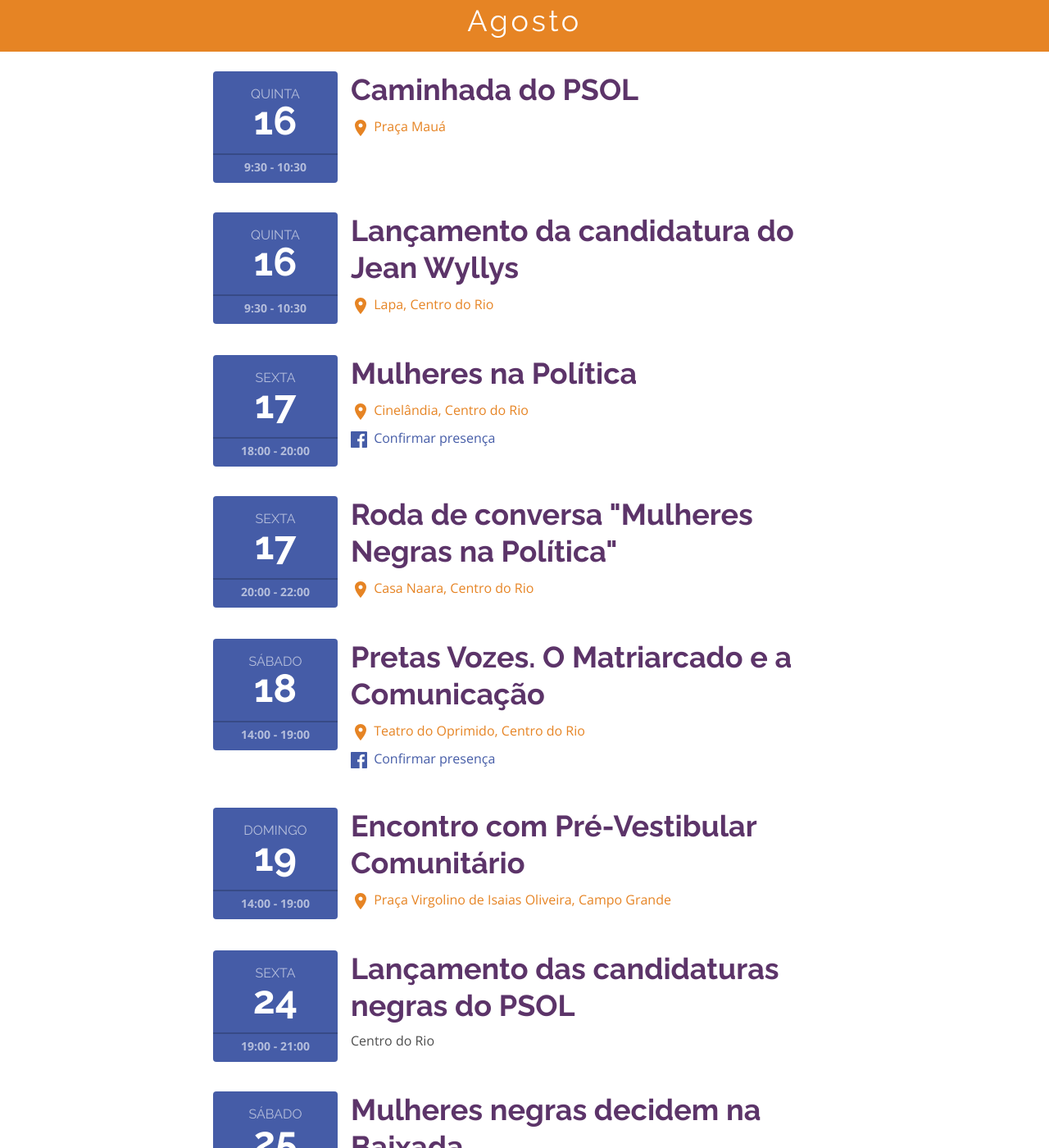
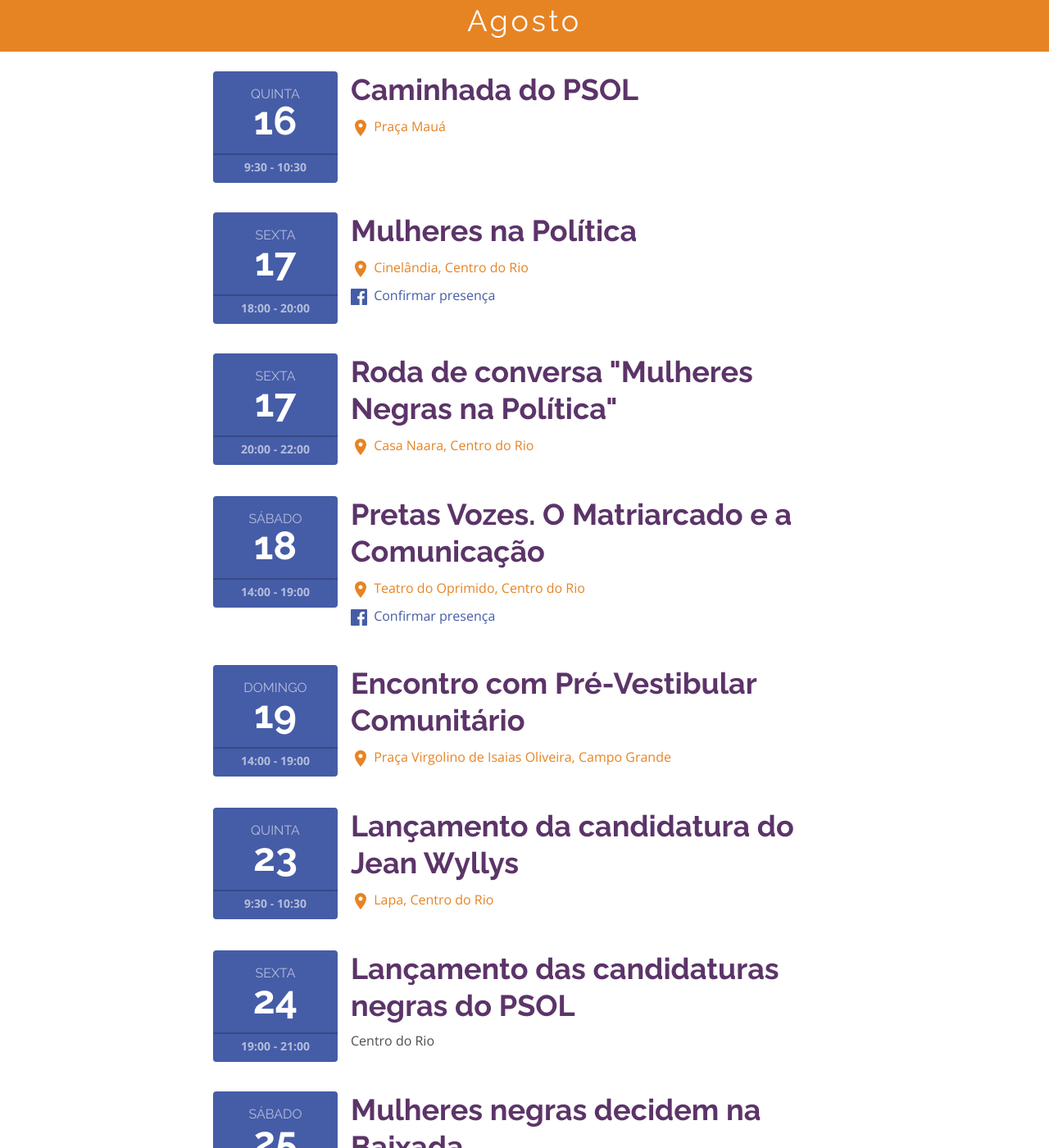
Before and after one commit to rodrigomuniz/thaisferreira, a Jekyll site: the page built from agenda.html, in a window 1280 px wide and 1400 px high, scrolled down 394 px. Shown: the whole window at 82% size. Built offline with Jekyll 4.4.1, drawn with Linux system fonts in a browser that asks for light colours; nearby versions of some CDN libraries; some of the changed lines change nothing that is shown.

Commit message:
fix event date

```diff
--- a/_data/agenda.yml
+++ b/_data/agenda.yml
@@ -9,15 +9,6 @@
         time_end: "10:30"
         location: Praça Mauá
         maps_url: https://goo.gl/maps/hGafYsuz14H2
-        fb_url: false
-    - content:
-        title: Lançamento da candidatura do Jean Wyllys
-        day: 16
-        weekday: Quinta
-        time_start: "9:30"
-        time_end: "10:30"
-        location: Lapa, Centro do Rio
-        maps_url: https://goo.gl/maps/A2ioKF3bMQk
         fb_url: false
     - content:
         title: Mulheres na Política
@@ -56,6 +47,15 @@
         maps_url: https://goo.gl/maps/1t2ophfuNNx
         fb_url: false
     - content:
+        title: Lançamento da candidatura do Jean Wyllys
+        day: 23
+        weekday: Quinta
+        time_start: "9:30"
+        time_end: "10:30"
+        location: Lapa, Centro do Rio
+        maps_url: https://goo.gl/maps/A2ioKF3bMQk
+        fb_url: false
+    - content:
         title: Lançamento das candidaturas negras do PSOL
         day: 24
         weekday: Sexta
```
